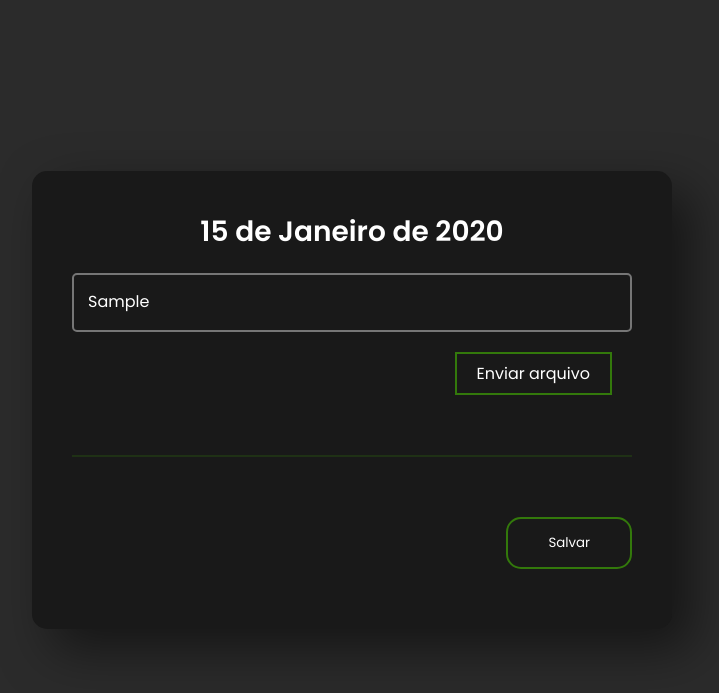
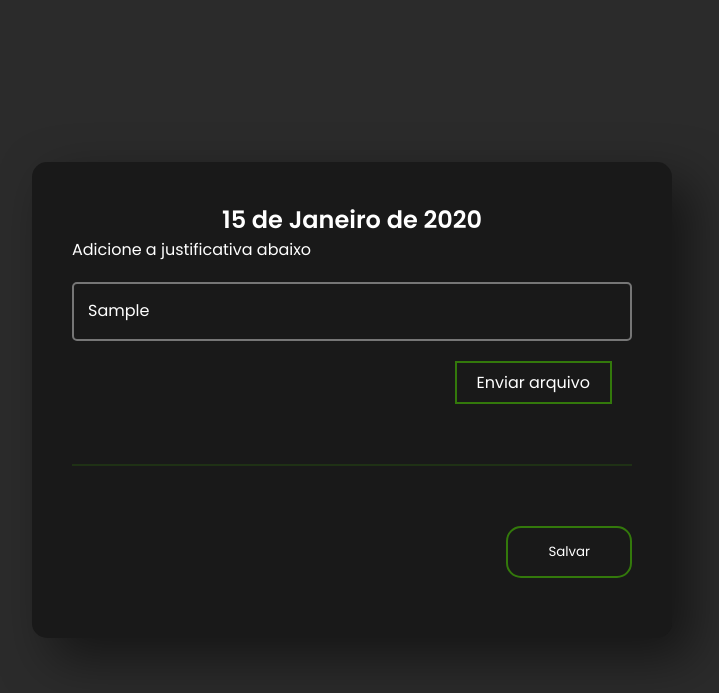
Before and after one commit to thidoa/refeitorio, a Django app: template refeitorio/templates/aluno_faltas.html in a window 1280 px wide. Shown: the top 693 px of the page, without its empty margins (288-1007 px from the left). Run offline with Django 4.2, Linux system fonts and the light colour scheme; the template is opened without the code that fills it: values that come from a table or form of the project are taken from there, others are empty; tables that the repository leaves empty hold one stand-in row (values such as "Sample post"); some libraries are stand-ins or nearby versions.

Commit message:
Pequenas alterações de layout

```diff
--- a/refeitorio/static/css/aluno_faltas.css
+++ b/refeitorio/static/css/aluno_faltas.css
@@ -25,7 +25,6 @@ body {
     width: 50%;
     padding: 40px;
     background: #191919;
-    text-align: center;
     box-shadow: 20px 20px 50px rgba(0, 0, 0, 0.5);
     border-radius: 15px;
     transition: .5s;
@@ -35,9 +34,13 @@ body {
 
 .box h2 {
     color: #fff;
-    font-size: 28px;
+    font-size: 24px;
     width: 100%;
     text-align: center;
+}
+
+.box p {
+    width: 100%;
 }
 
 .box form {
--- a/refeitorio/templates/aluno_faltas.html
+++ b/refeitorio/templates/aluno_faltas.html
@@ -13,6 +13,7 @@
                 {% csrf_token %}
                 {% for falta in faltas %}
                     <h2>{{ falta.data }}</h2>
+                    <p>Adicione a justificativa abaixo</p>
                     <input hidden value="{{ falta.id }}" name="id_falta" type="text">
                     {% if falta.justificativa != 'None' %}
                         <textarea placeholder="Justificativa" defa name="justificativa">{{ falta.justificativa }}</textarea>
```
